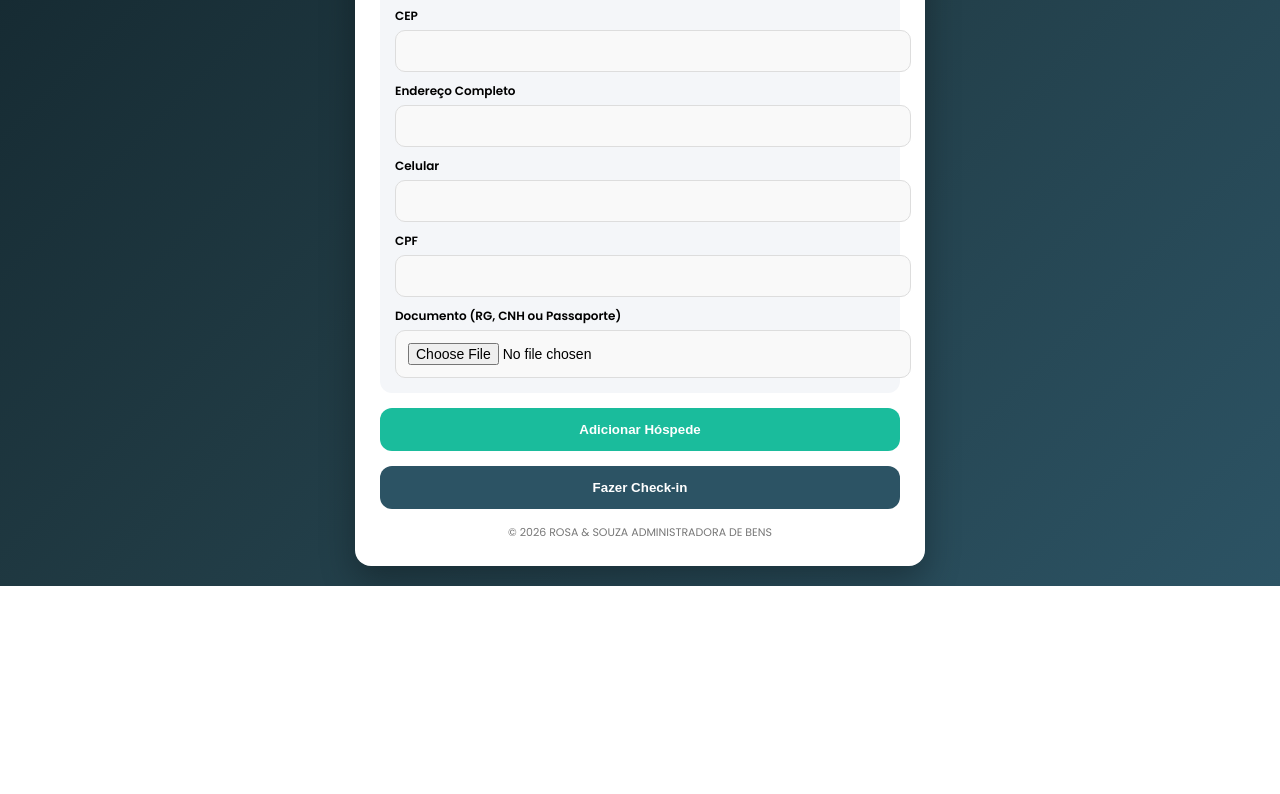
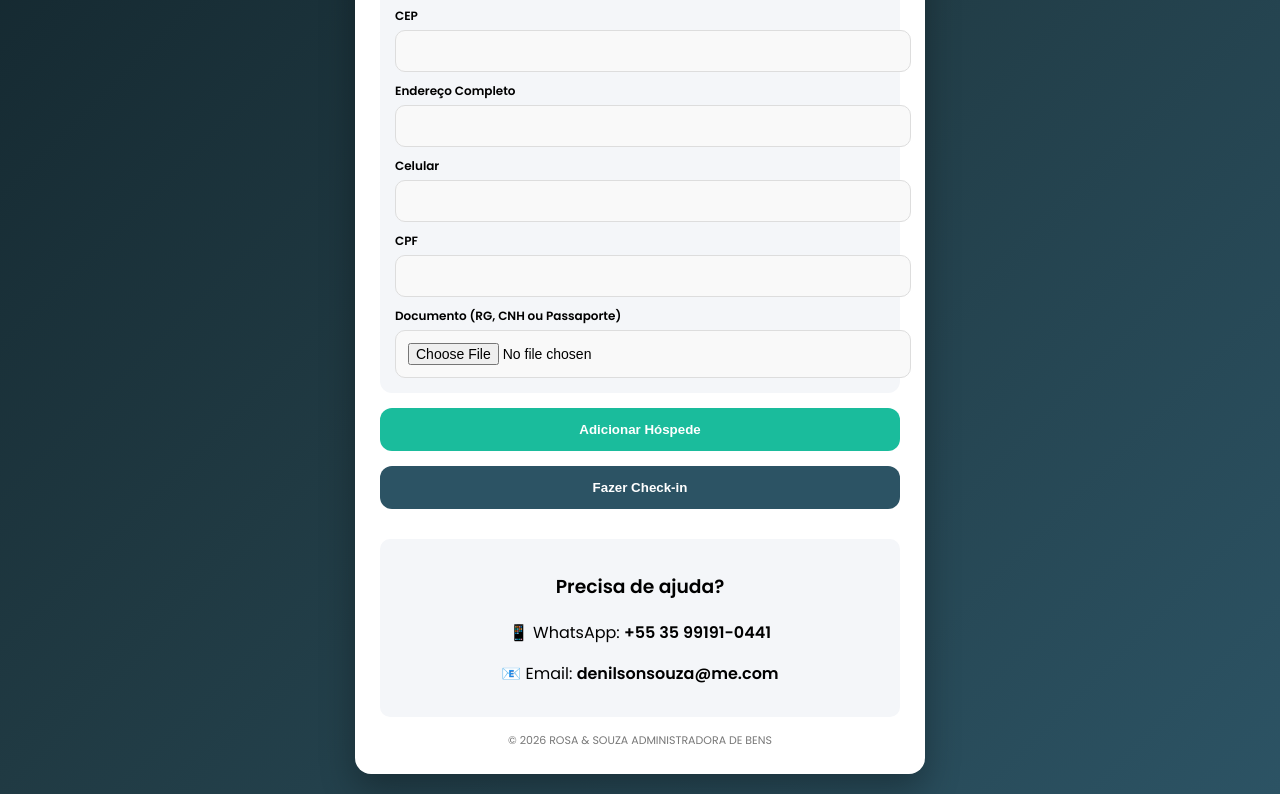
Before and after one commit to RosaeSouza/checkin-rosa-souza, a website: page public/index.html in a window 1280 px wide. Shown: the part 507-1301 px from the top of the page. Before the commit the page ends 1093 px from the top, so only its background shows below. Drawn offline with Linux system fonts and the light colour scheme.

Commit message:
index completo com suporte

```diff
--- a/public/index.html
+++ b/public/index.html
@@ -63,6 +63,13 @@ button{
     margin-top:15px;
     color:#777;
 }
+.suporte{
+    margin-top:30px;
+    padding:15px;
+    background:#f4f6f9;
+    border-radius:10px;
+    text-align:center;
+}
 </style>
 </head>
 
@@ -122,6 +129,12 @@ CONCORDO QUE MEUS DADOS SEJAM USADOS PARA CADASTRO, CONFORME LGPD.
 </label>
 
 <button type="button" onclick="finalizar()">Concluir Check-in</button>
+</div>
+
+<div class="suporte">
+<h3>Precisa de ajuda?</h3>
+<p>📱 WhatsApp: <strong>+55 35 99191-0441</strong></p>
+<p>📧 Email: <strong>denilsonsouza@me.com</strong></p>
 </div>
 
 <div class="footer">
@@ -218,7 +231,7 @@ async function finalizar(){
             body: formData
         });
 
-        alert("Check-in salvo com documento!");
+        alert("Check-in salvo com sucesso!");
         location.reload();
 
     }catch(err){
```
Also changed, not shown: public/admin.html (+1 -1 lines).
